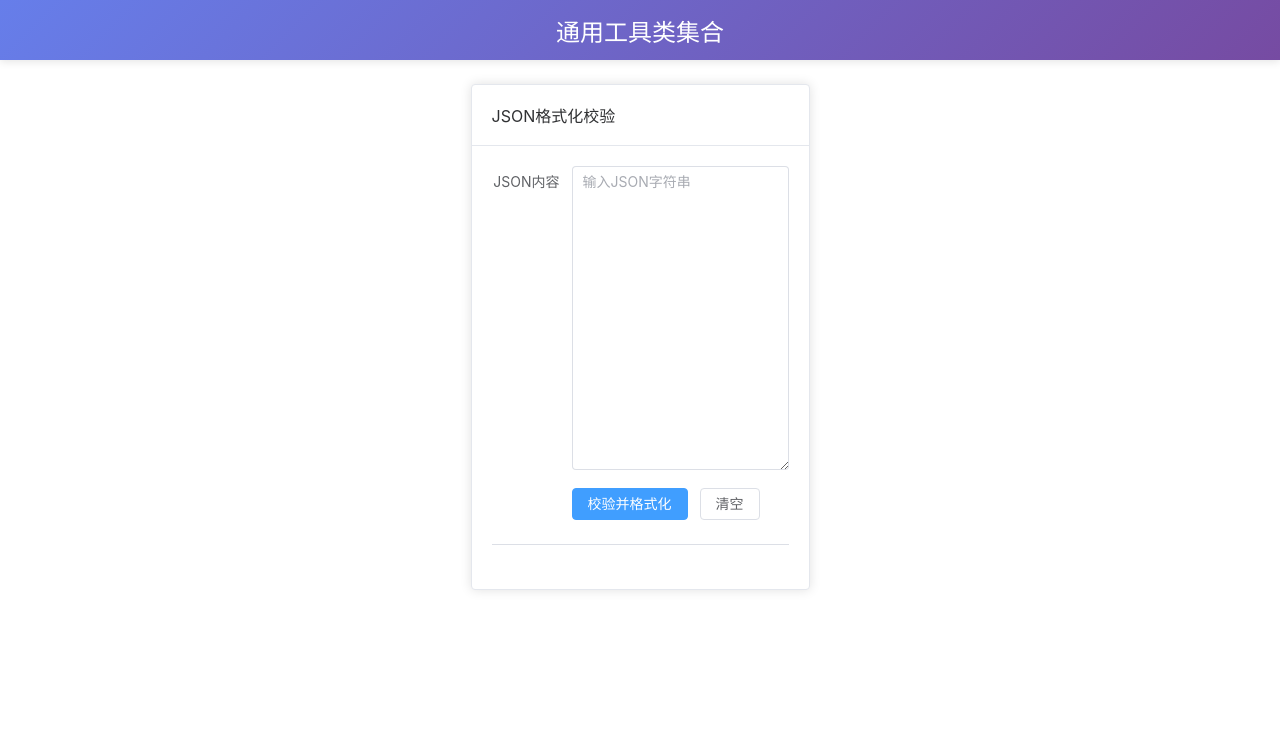
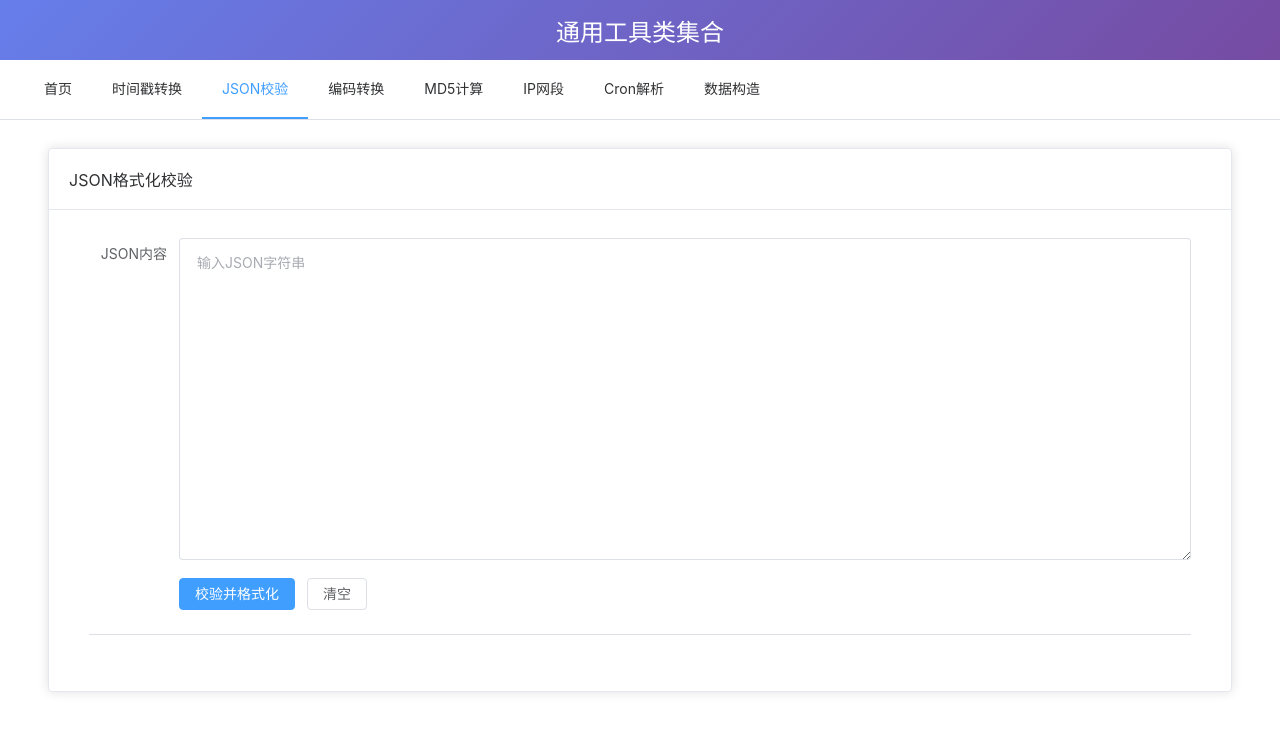
Before and after one commit to Superslow/CommonUtils, a Vue app in the folder frontend/: page /json in a window 1280 px wide. Shown: the top 732 px of the page. Built offline with nearby package versions, Linux system fonts and the light colour scheme.

Commit message:
Enhance JsonValidator and App components with improved styling and layout. Updated JsonValidator.vue for better user experience with new classes and styles. Refactored App.vue to include a horizontal menu for navigation and adjusted header styles for consistency.

```diff
--- a/frontend/src/App.vue
+++ b/frontend/src/App.vue
@@ -1,15 +1,36 @@
 <template>
   <el-container>
-    <el-header>
-      <h1>通用工具类集合</h1>
+    <el-header class="app-header">
+      <h1 class="title">通用工具类集合</h1>
     </el-header>
-    <el-main>
+    <el-menu
+      :default-active="activeMenu"
+      class="app-menu"
+      mode="horizontal"
+      router
+      :ellipsis="false"
+    >
+      <el-menu-item index="/">首页</el-menu-item>
+      <el-menu-item index="/timestamp">时间戳转换</el-menu-item>
+      <el-menu-item index="/json">JSON校验</el-menu-item>
+      <el-menu-item index="/encode">编码转换</el-menu-item>
+      <el-menu-item index="/md5">MD5计算</el-menu-item>
+      <el-menu-item index="/ip">IP网段</el-menu-item>
+      <el-menu-item index="/cron">Cron解析</el-menu-item>
+      <el-menu-item index="/data-construction">数据构造</el-menu-item>
+    </el-menu>
+    <el-main class="app-main">
       <router-view />
     </el-main>
   </el-container>
 </template>
 
 <script setup>
+import { computed } from 'vue'
+import { useRoute } from 'vue-router'
+
+const route = useRoute()
+const activeMenu = computed(() => route.path || '/')
 </script>
 
 <style>
@@ -23,24 +44,36 @@ body {
   font-family: -apple-system, BlinkMacSystemFont, 'Segoe UI', Roboto, 'Helvetica Neue', Arial, sans-serif;
 }
 
-.el-header {
+.app-header {
   background: linear-gradient(135deg, #667eea 0%, #764ba2 100%);
   color: white;
   display: flex;
   align-items: center;
   justify-content: center;
   box-shadow: 0 2px 8px rgba(0, 0, 0, 0.1);
+  padding: 0 20px;
 }
 
-.el-header h1 {
+.app-header .title {
   font-size: 24px;
   font-weight: 500;
 }
 
-.el-main {
-  padding: 24px;
+.app-menu {
+  border-bottom: 1px solid #e6e6e6;
+  padding: 0 24px;
+  flex-shrink: 0;
+}
+
+.app-menu .el-menu-item {
+  font-size: 14px;
+}
+
+.app-main {
+  padding: 28px 48px;
   max-width: 1800px;
   margin: 0 auto;
   min-height: calc(100vh - 120px);
+  width: 100%;
 }
 </style>
--- a/frontend/src/views/JsonValidator.vue
+++ b/frontend/src/views/JsonValidator.vue
@@ -1,17 +1,18 @@
 <template>
   <div class="json-page">
-    <el-card>
+    <el-card class="json-card">
       <template #header>
         <span>JSON格式化校验</span>
       </template>
 
-      <el-form label-width="80px">
+      <el-form label-width="90px" class="json-form">
         <el-form-item label="JSON内容">
           <el-input
             v-model="jsonText"
             type="textarea"
             :rows="14"
             placeholder="输入JSON字符串"
+            class="json-textarea"
           />
         </el-form-item>
         <el-form-item>
@@ -22,22 +23,23 @@
 
       <el-divider />
 
-      <div v-if="result">
+      <div v-if="result" class="result-section">
         <el-alert
           :type="result.valid ? 'success' : 'error'"
           :title="result.valid ? 'JSON格式正确' : 'JSON格式错误'"
           :description="result.error"
           :closable="false"
-          style="margin-bottom: 20px"
+          class="result-alert"
         />
 
-        <div v-if="result.valid">
-          <h3>格式化结果：</h3>
+        <div v-if="result.valid" class="formatted-wrap">
+          <h3 class="result-title">格式化结果：</h3>
           <el-input
             v-model="result.formatted"
             type="textarea"
             :rows="20"
             readonly
+            class="json-textarea"
           />
         </div>
       </div>
@@ -85,7 +87,42 @@ const clear = () => {
 
 <style scoped>
 .json-page {
-  max-width: 1400px;
+  max-width: 1600px;
   margin: 0 auto;
 }
+
+.json-card {
+  padding: 0;
+}
+
+.json-card :deep(.el-card__body) {
+  padding: 28px 40px 32px;
+}
+
+.json-form {
+  margin-bottom: 8px;
+}
+
+.json-textarea :deep(.el-textarea__inner) {
+  padding: 14px 18px;
+  font-family: inherit;
+}
+
+.result-section {
+  margin-top: 8px;
+}
+
+.result-alert {
+  margin-bottom: 24px;
+}
+
+.result-title {
+  margin-bottom: 14px;
+  font-size: 15px;
+  color: #303133;
+}
+
+.formatted-wrap .json-textarea {
+  margin-top: 4px;
+}
 </style>
```
